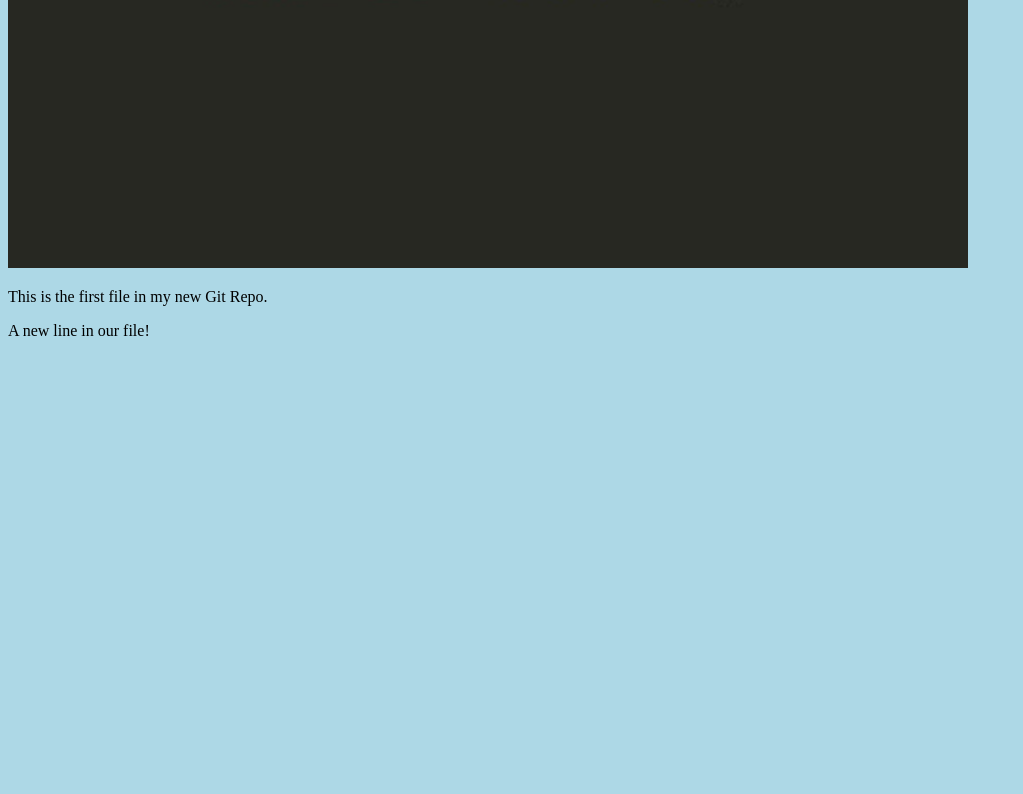
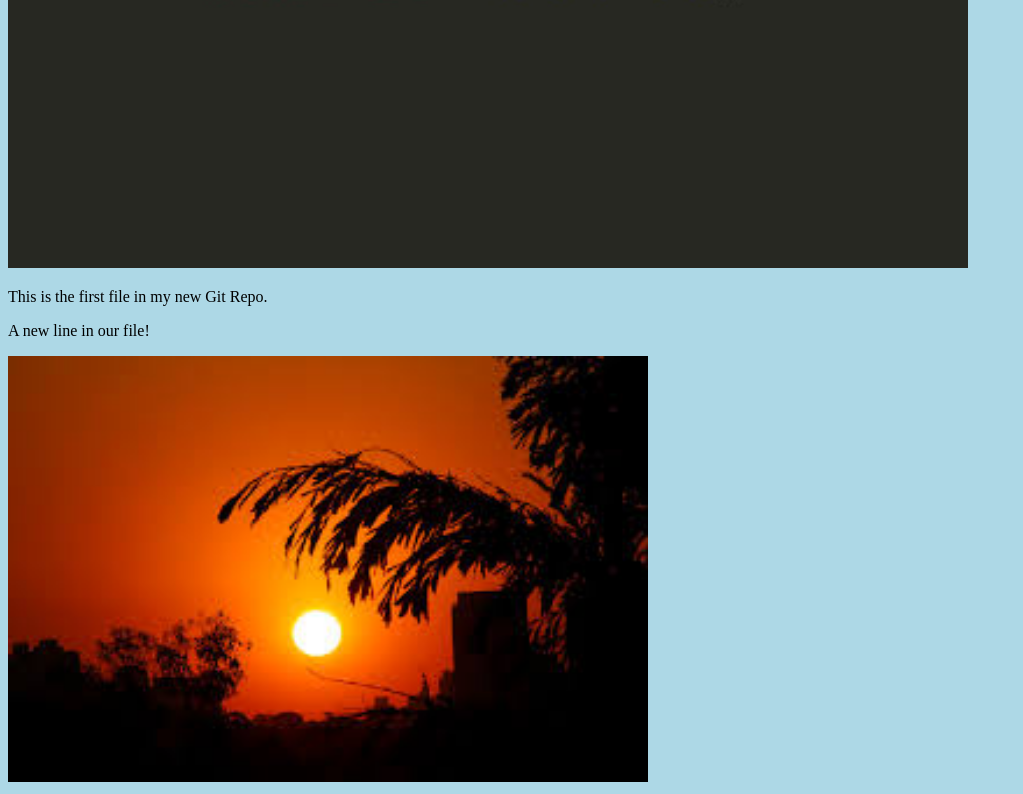
Before and after one commit to MaluCalland/projeto-atividade-01, a plain HTML site: page index.html in a window 1280 px wide. Shown: the part 412-1206 px from the top of the page, without its empty margins (0-1023 px from the left). Before the commit the page ends 800 px from the top, so only its background shows below. Drawn offline with Linux system fonts and the light colour scheme.

Commit message:
added new image

```diff
--- a/index.html
+++ b/index.html
@@ -10,6 +10,7 @@
 <div><img src="imag.hello.world.png" alt="Hello World from Space" style="width:100%;max-width:960px"></div>
 <p>This is the first file in my new Git Repo.</p>
 <p>A new line in our file!</p>
+<div><img src="imagem2.png" alt="Foto" style="width:100%;max-width:640px"></div>
 
 </body>
 </html>
```
Also changed, not shown: imagem2.png (added).
